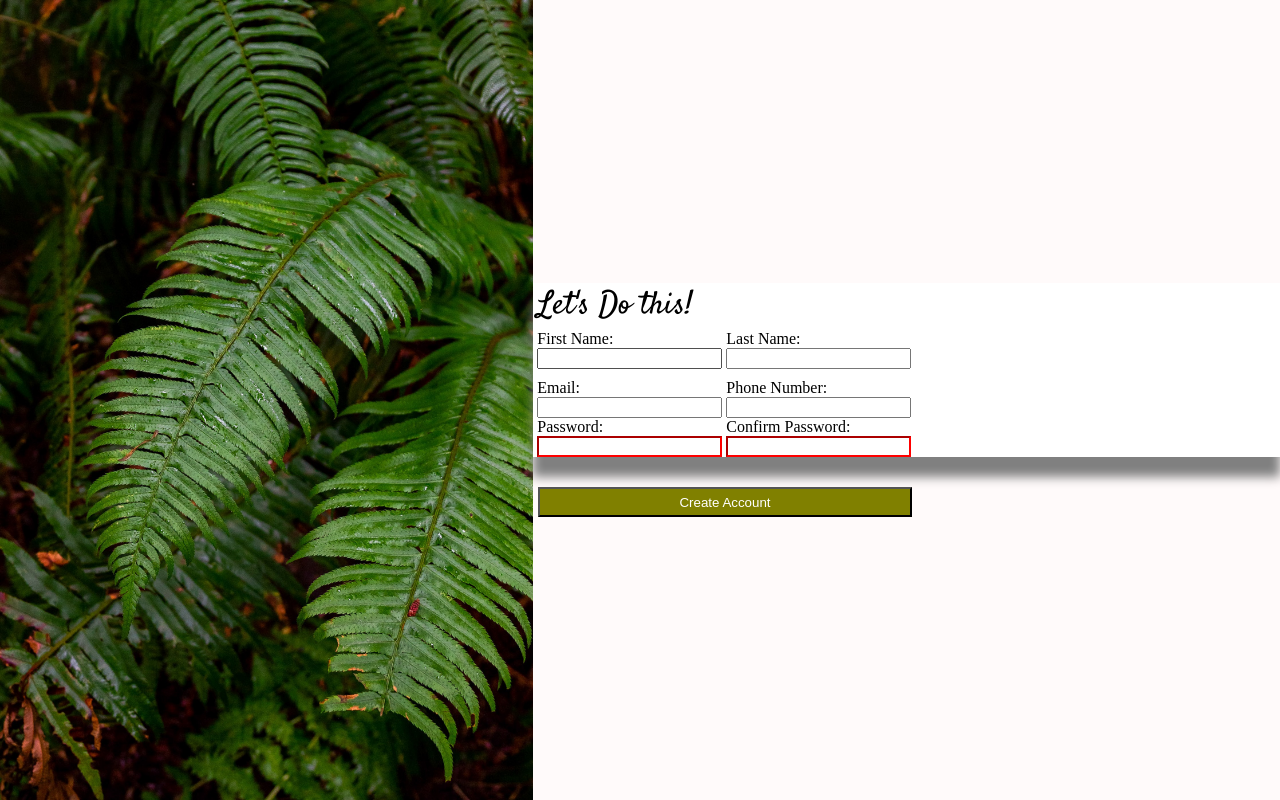
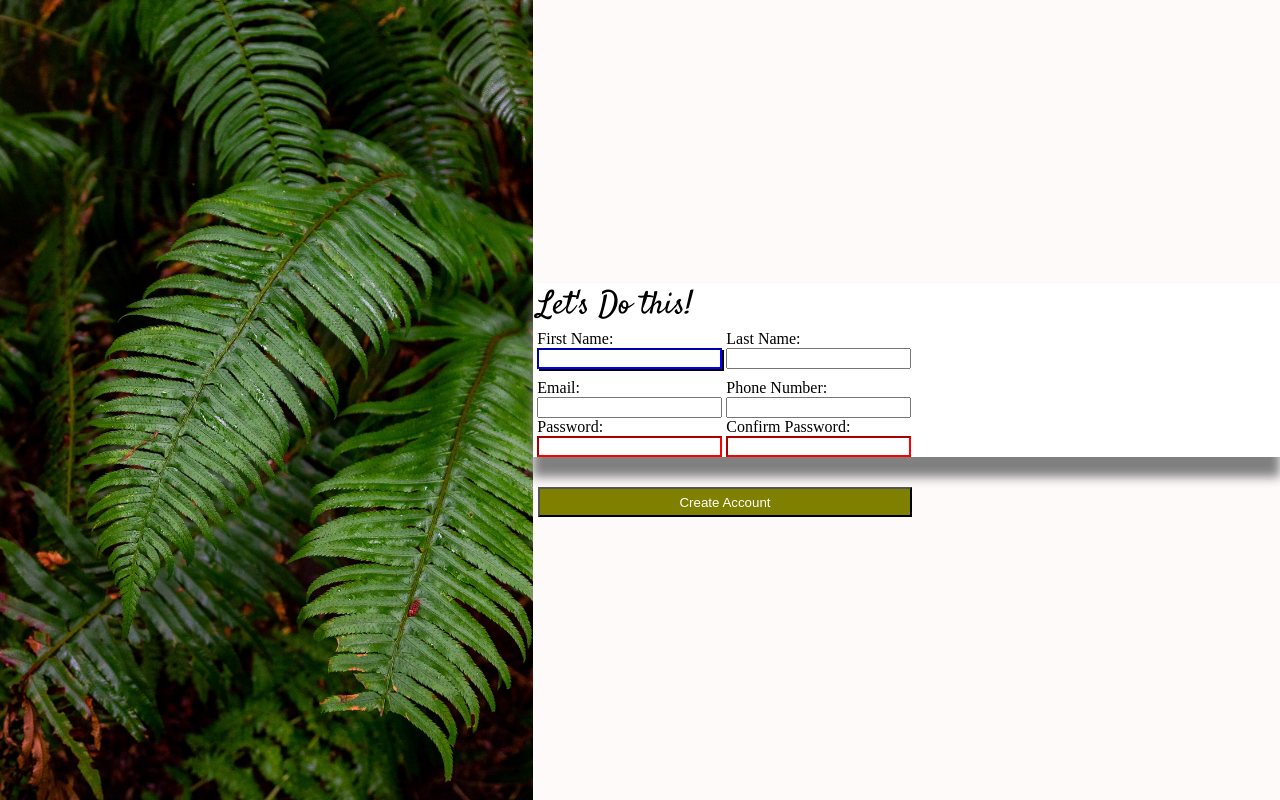
Before and after one commit to hripple46/Sign-up-Form, a plain HTML site: page index.html in a window 1280 px wide. In both pictures the pointer is over the input 629 px from the left and 358 px from the top of the page. Drawn offline with Linux system fonts and the light colour scheme.

Commit message:
adding pseudo element to inputs

```diff
--- a/styles.css
+++ b/styles.css
@@ -79,3 +79,8 @@ input:required:valid {
 input:required:invalid {
   border-color: red;
 }
+
+input:hover {
+  border-color: blue;
+  box-shadow: 2px 2px black;
+}
```
